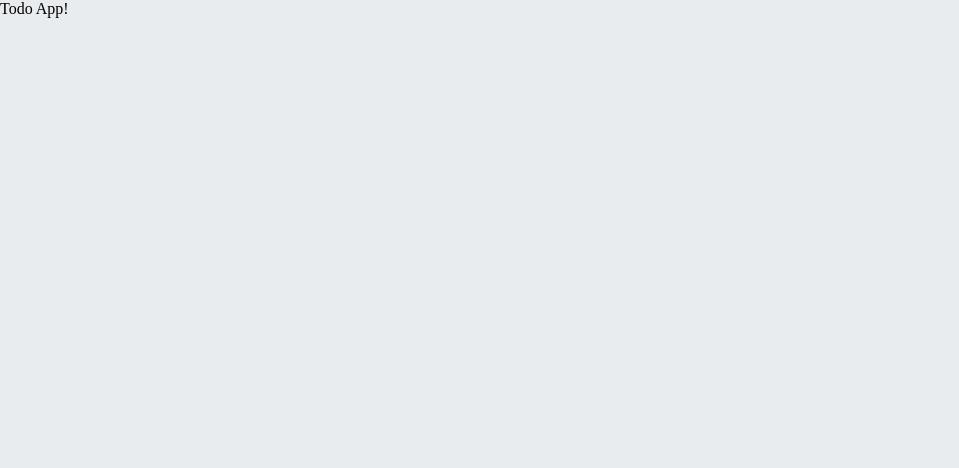
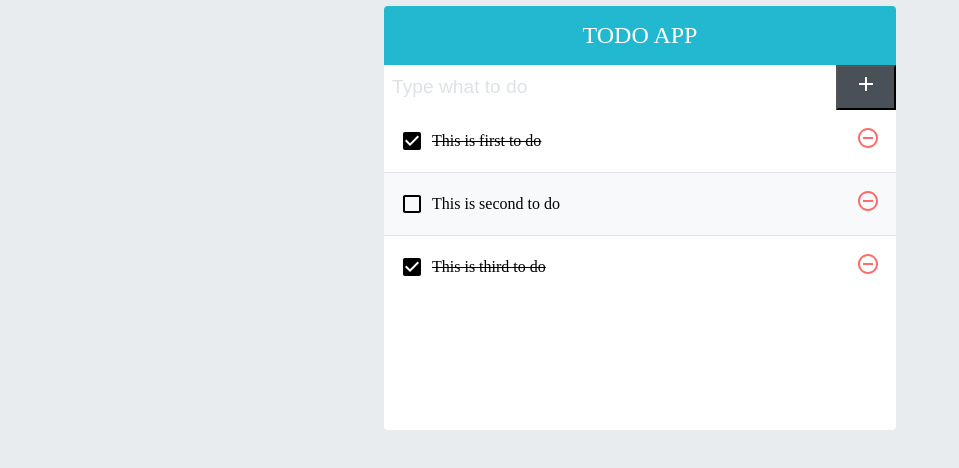
Before and after one commit to AreumAn/master-react, a React (Create React App) app in the folder new-todo/: page / in a window 1280 px wide. Shown: the top 468 px of the page, without its empty margins (0-959 px from the left). Built offline with nearby package versions, Linux system fonts and the light colour scheme.

Commit message:
Create todo app

```diff
--- a/new-todo/src/App.js
+++ b/new-todo/src/App.js
@@ -1,7 +1,62 @@
-import React from 'react';
+import React, { useState, useCallback, useRef } from 'react';
+import TodoTemplate from 'components/TodoTemplate';
+import TodoInsert from './components/TodoInsert';
+import TodoList from './components/TodoList';
 
 const App = () => {
-    return <div>Todo App!</div>
+    const [todos, setTodos] = useState([
+        {
+            id: 1,
+            text: 'This is first to do',
+            checked: true,
+        },
+        {
+            id: 2,
+            text: 'This is second to do',
+            checked: false,
+        },
+        {
+            id: 3,
+            text: 'This is third to do',
+            checked: true,
+        },
+    ])
+
+    const nextId = useRef(4);
+
+    const onInsert = useCallback((text) => {
+        const todo = {
+            id: nextId.current,
+            text,
+            checked: false,
+        };
+        setTodos(todos.concat(todo));
+        nextId.current += 1;
+    }, [todos]);
+
+    const onRemove = useCallback((id) => {
+        setTodos(
+            todos.filter((todo) => todo.id !== id)
+        );
+    },[todos]);
+
+    const onToggle = useCallback((id) => {
+        setTodos(
+            todos.map(
+                (todo) => todo.id === id ? {
+                    ...todo,
+                    checked: !todo.checked
+                } : todo
+            )
+        );
+    }, [todos]);
+
+    return (
+        <TodoTemplate>
+            <TodoInsert onInsert={onInsert}/>
+            <TodoList todos={todos} onRemove={onRemove} onToggle={onToggle} />
+        </TodoTemplate>
+    );
 }
 
 export default App;
--- /dev/null
+++ b/new-todo/src/components/TodoInsert.js
@@ -0,0 +1,65 @@
+import React, { useState, useCallback } from 'react';
+import { MdAdd } from 'react-icons/md';
+import styled from 'styled-components';
+
+const TodoInsertForm = styled.form`
+    display: flex;
+    background-color: #495057;
+`;
+
+const TodoInput = styled.input`
+    flex: 1;
+    outline: none;
+    border: none;
+    padding: 0.5rem;
+    font-size: 1.2rem;
+    line-height: 1.5;
+    /* add attribute */
+    &::placeholder {
+        color: #dee2e6;
+    }
+`;
+
+const TodoInputBtn = styled.button`
+    outline: none;
+    background-color: #868e96;
+    color: #ffffff;
+    background: none;
+    padding: 0 1rem;
+    font-size: 1.5rem;
+    cursor: pointer;
+    /* add action */
+    &:hover {
+        background: #adb5bd;
+    }
+`;
+
+
+const TodoInsert = ({ onInsert }) => {
+    const [todoText, setTodoText] = useState('');
+
+    const onChange = useCallback((e) => {
+        setTodoText(e.target.value);
+    }, []);
+
+    const onSubmit = useCallback((e) => {
+        onInsert(todoText);
+        setTodoText('');
+        // to prevent browser refresh by submit event
+        e.preventDefault();
+    },[onInsert, todoText]);
+
+    return (
+        <TodoInsertForm onSubmit={onSubmit}>
+            <TodoInput
+                value={todoText}
+                onChange={onChange}
+                placeholder="Type what to do"/>
+            <TodoInputBtn type="submit">
+                <MdAdd />
+            </TodoInputBtn>
+        </TodoInsertForm>
+    );
+}
+
+export default TodoInsert;
--- /dev/null
+++ b/new-todo/src/components/TodoList.js
@@ -0,0 +1,21 @@
+import React from 'react';
+import TodoListItem from './TodoListItem';
+import styled from 'styled-components';
+
+const TodoListBox = styled.div `
+    min-height: 320px;
+    max-height: 513px;
+    overflow-y: auto;
+`;
+
+const TodoList = ({ todos, onRemove, onToggle }) => {
+    return(
+        <TodoListBox>
+            {todos.map(todo => (
+                <TodoListItem key={todo.id} todo={todo} onRemove={onRemove} onToggle={onToggle} />
+            ))}
+        </TodoListBox>
+    );
+}
+
+export default TodoList;
--- /dev/null
+++ b/new-todo/src/components/TodoListItem.js
@@ -0,0 +1,71 @@
+import React from 'react';
+import {
+    MdCheckBoxOutlineBlank,
+    MdCheckBox,
+    MdRemoveCircleOutline
+
+} from 'react-icons/md';
+import styled from 'styled-components';
+
+const TodoListItemBox = styled.div`
+    padding: 1rem;
+    display: flex;
+    align-items: center;
+    &:nth-last-child(even) {
+        background-color: #f8f9fa;
+    }
+    /* Add border betweens elements */
+    & + & {
+        border-top: 1px solid #dee2e6;
+    }
+`;
+
+const TodoCheckBox = styled.div`
+    cursor: pointer;
+    display: flex;
+    align-items: center;
+    /* nested */
+    && svg {
+        font-size: 1.5rem;
+    }
+    && .checked {
+        && svg {
+            color: #22b8cf;
+        }
+    }
+`;
+
+const TodoText = styled.div`
+    margin: 0 0.5rem;
+    flex: 1;
+    text-decoration: ${props => props.checked && "line-through" }
+`;
+
+const Remove = styled.div`
+    font-size: 1.5rem;
+    color: #ff6b6b;
+    cursor: pointer;
+    &:hover {
+        color: #000000;
+    }
+`;
+
+const TodoListItem = ({ todo, onRemove, onToggle }) => {
+    const { id, text, checked } = todo;
+
+    return(
+        <TodoListItemBox>
+            <TodoCheckBox onClick={() => onToggle(id)}>
+                { checked ? <MdCheckBox /> : <MdCheckBoxOutlineBlank />}
+            </TodoCheckBox>
+            <TodoText checked={checked}>
+                {text}
+            </TodoText>
+            <Remove onClick={() => onRemove(id)}>
+                <MdRemoveCircleOutline />
+            </Remove>
+        </TodoListItemBox>
+    );
+}
+
+export default TodoListItem;
--- /dev/null
+++ b/new-todo/src/components/TodoTemplate.js
@@ -0,0 +1,32 @@
+import React from 'react';
+import styled from 'styled-components';
+
+const TodoTemplateBox = styled.div `
+    width: 512px;
+    margin: 6px auto;
+    border-radius: 4px;
+    overflow: hidden;
+`;
+
+const AppTitle = styled.div `
+    background-color: #22b8cf;
+    color: #ffffff;
+    padding: 1rem 0;
+    font-size: 1.5rem;
+    text-align: center;
+`;
+
+const Content = styled.div`
+    background-color: white;
+`;
+
+const TodoTemplate = ({ children }) => {
+    return (
+        <TodoTemplateBox>
+            <AppTitle>TODO APP</AppTitle>
+            <Content>{children}</Content>
+        </TodoTemplateBox>
+    );
+}
+
+export default TodoTemplate;
```
